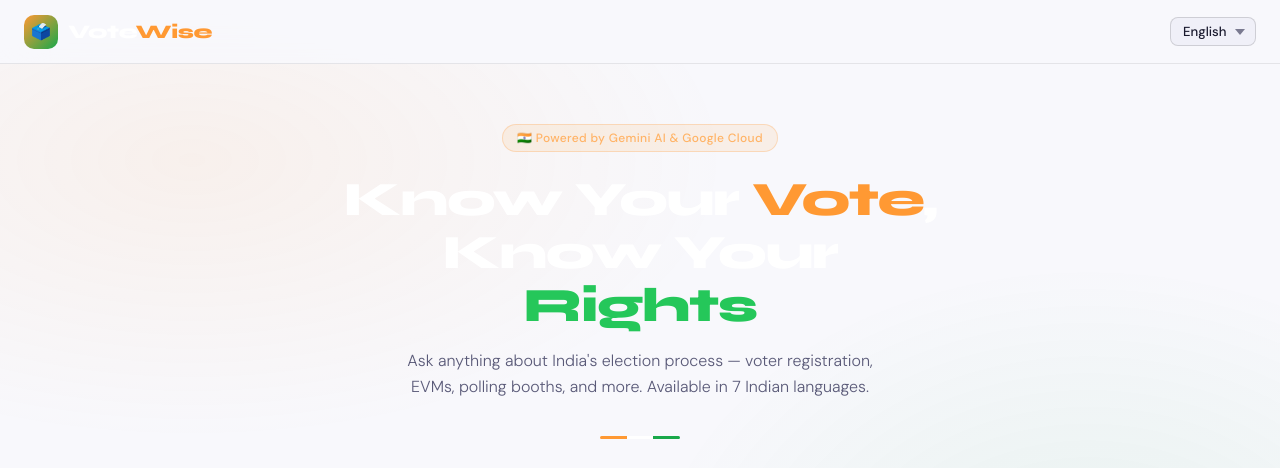
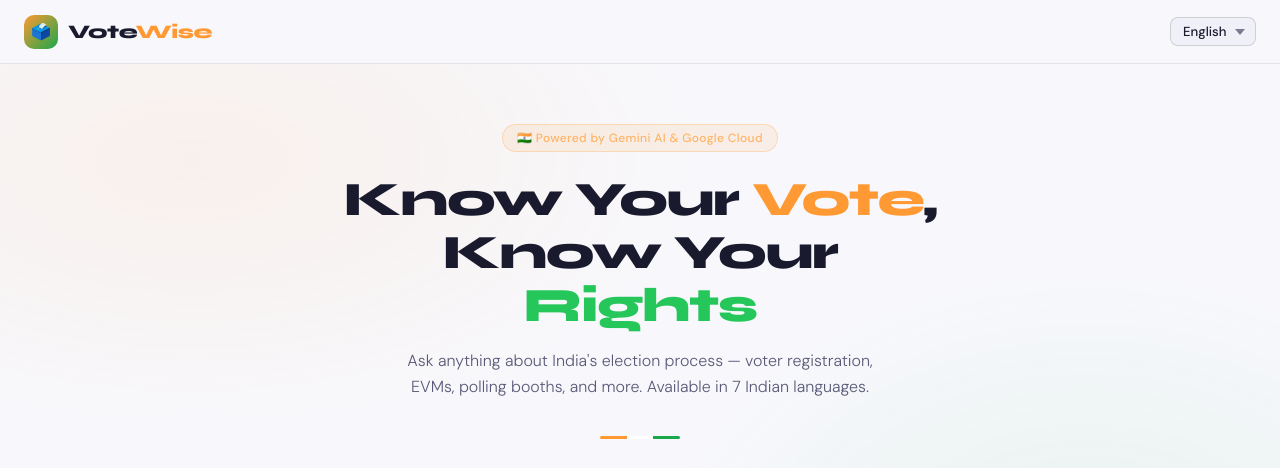
Before and after one commit to yarragudisrinivasreddy/votewise, a Flask app: page / in a window 1280 px wide. Shown: the top 468 px of the page. Run offline with Flask 3, Linux system fonts and the light colour scheme; parts of the project's set-up code (start-up, migrations or seed data) failed here and were passed over.

Commit message:
Fix text contrast in light mode

```diff
--- a/static/css/main.css
+++ b/static/css/main.css
@@ -115,7 +115,7 @@ body::before {
   font-weight: 800;
   font-size: 1.2rem;
   letter-spacing: -0.02em;
-  color: var(--white);
+  color: var(--text);
 }
 
 .logo__text--accent { color: var(--saffron); }
@@ -170,7 +170,7 @@ body::before {
   font-weight: 800;
   letter-spacing: -0.03em;
   line-height: 1.1;
-  color: var(--white);
+  color: var(--text);
   margin-bottom: 16px;
 }
 
```
